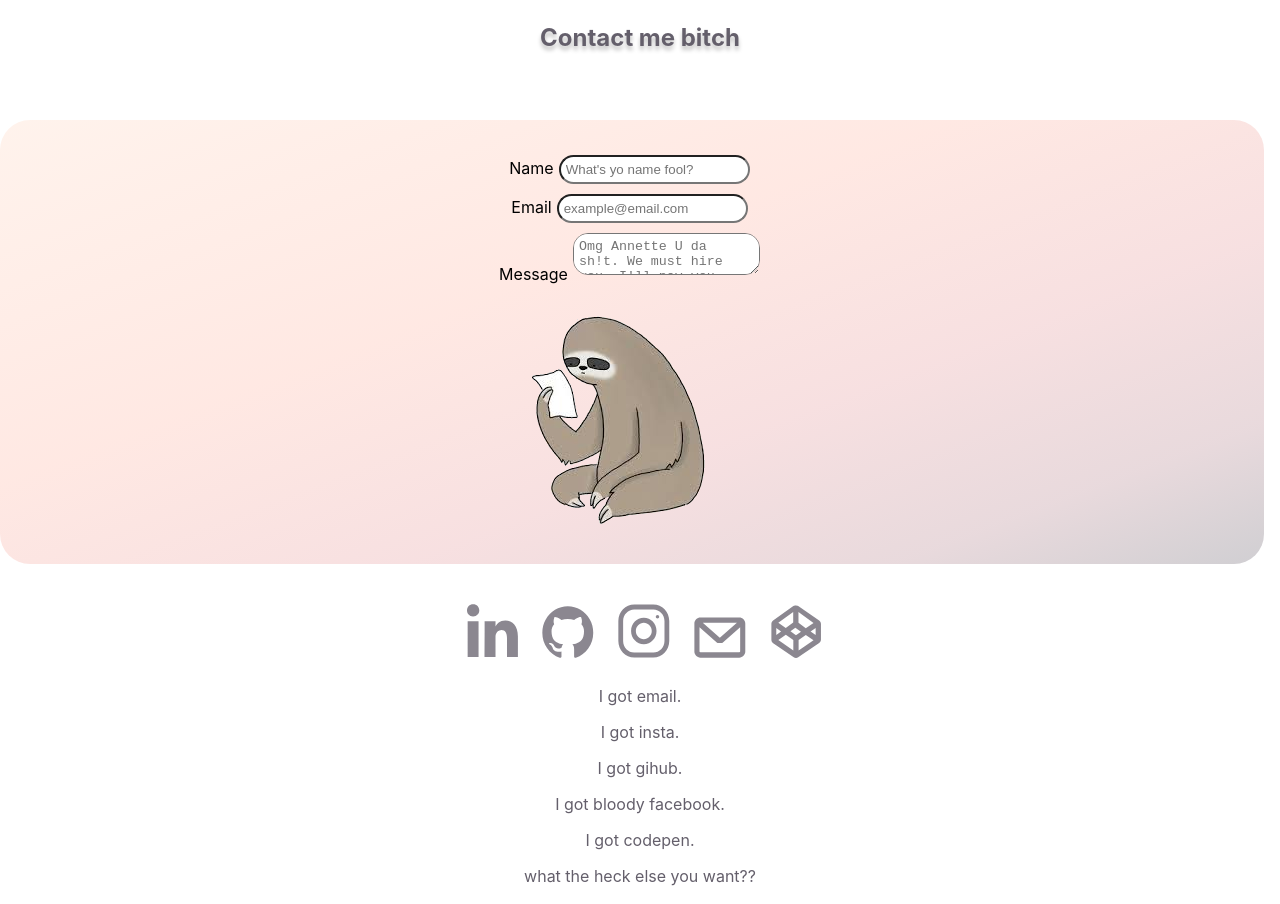
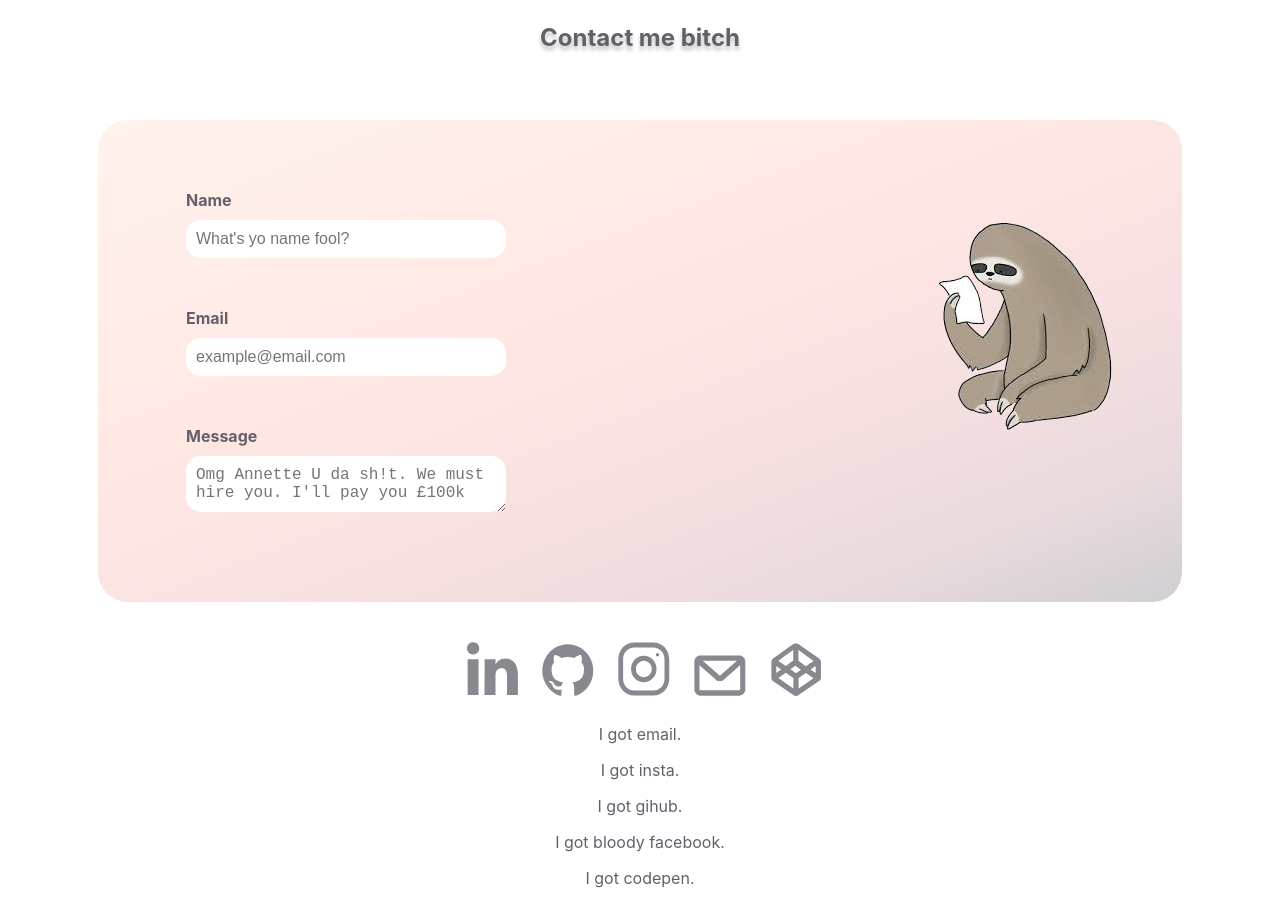
Before and after one commit to annette-graham/annette-graham.github.io, a React (Create React App) app: page / in a window 1280 px wide. Shown: the part 2786-3690 px from the top of the page. Built offline with nearby package versions, Linux system fonts and the light colour scheme.

Commit message:
styled form

```diff
--- a/src/components/atoms/Input/_styles.scss
+++ b/src/components/atoms/Input/_styles.scss
@@ -1,14 +1,33 @@
-input {
-    padding: 5px;
-    margin: 5px;
+.field {
+    color: #645f6b;
+    font-weight: bold;
+    text-align: left;
+    margin-left: 3rem;
+    margin-bottom: 50px;
+    display: flex;
+    flex-direction: column;
+}
+
+.form-label {
+    padding: 88px;
+    margin: 15px;
+}
+
+.form-input {
+    font-size: 16px;
+    margin-top: 10px;
+    max-width: 300px;
+    padding: 10px;
+    border: none;
     border-radius: 15px;
-
+    // box-shadow: inset 2px 2px rgba(0, 0, 0, 0.2);
 }
 
 textarea {
     overflow: auto;
     outline: none;
     padding: 5px;
-    margin: 5px;
-    border-radius: 15px;
+    border-radius: 5px;
+    border: none;
+    // box-shadow: inset 2px 2px rgba(158, 158, 158, 0.4);
 }
--- a/src/components/atoms/Input/index.jsx
+++ b/src/components/atoms/Input/index.jsx
@@ -10,9 +10,10 @@ const Input = ({
     const Tag = tag
 
     return (
-        <div>
-            <label>{label}</label>
+        <div className='field'>
+            <label classname='form-label'>{label}</label>
             <Tag
+                className='form-input'
                 type="text"
                 name={name}
                 placeholder={placeholder}
--- /dev/null
+++ b/src/components/atoms/SocialMedia/styles.scss
@@ -0,0 +1,3 @@
+.media-image {
+    padding: 8px;
+}
--- a/src/components/molecules/Form/_styles.scss
+++ b/src/components/molecules/Form/_styles.scss
@@ -1,6 +1,9 @@
 .contact-form {
-    padding: 30px;
-    width: 1204px;
+    display: flex;
+    flex-direction: column;
+    margin: auto;
+    padding: 40px;
+    width: 1004px;
     background: linear-gradient(159.23deg,
         rgba(255, 180, 162, 0.3) -1.38%,
         rgba(255, 216, 194, 0.3) -1.37%,
@@ -11,3 +14,14 @@
 
     border-radius: 30px;
 }
+
+.input-group {
+    padding-top: 30px;;
+}
+
+.form-image {
+    padding-top: 30px;
+    max-width: 230px;
+    position: absolute;
+    align-self: flex-end;
+}
```
